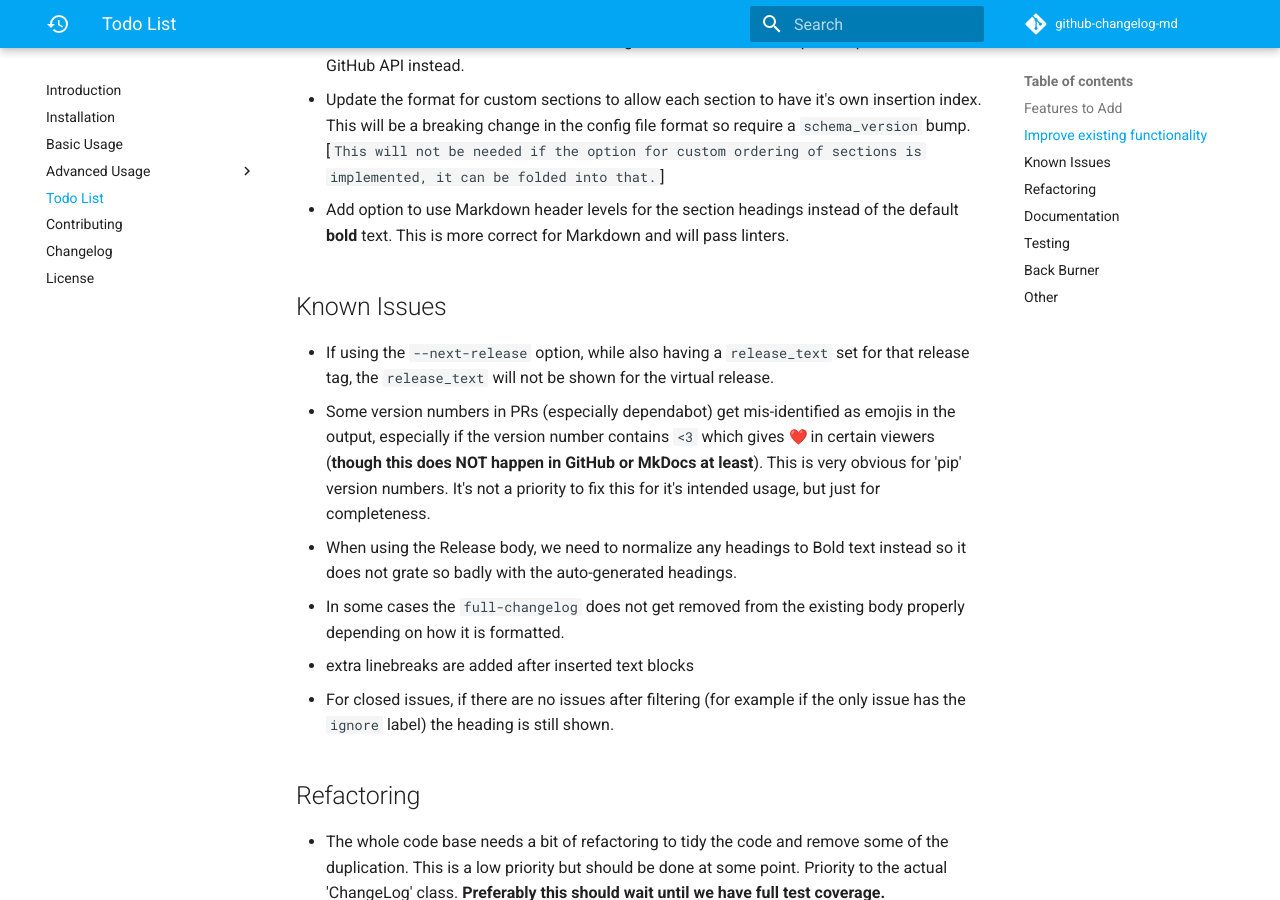
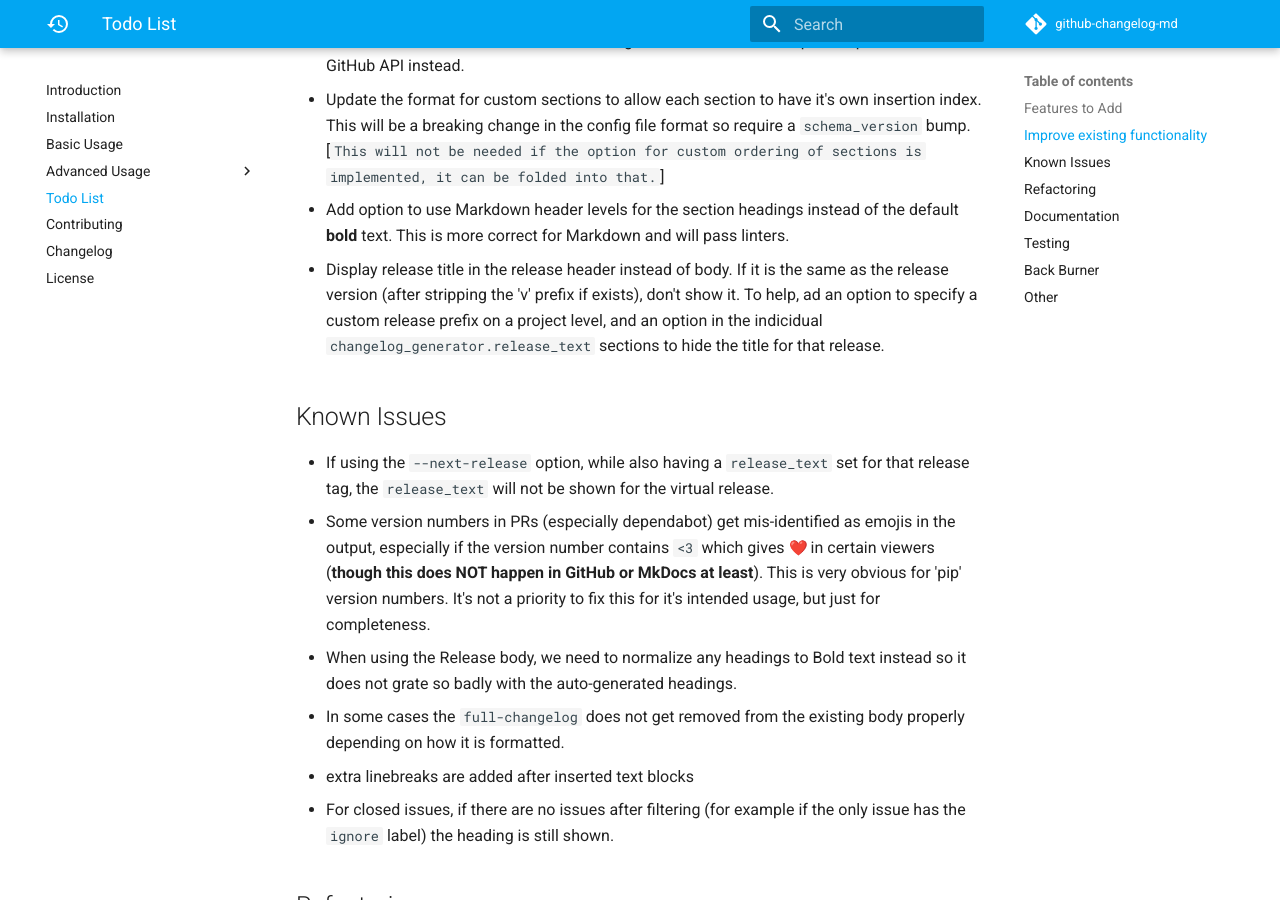
Before and after one commit to seapagan/github-changelog-md, an MkDocs documentation site: the page built from docs/todo.md, in a window 1280 px wide and 900 px high, scrolled down 1815 px. Built offline with MkDocs 1.6.1 and Material for MkDocs 9.7.7, drawn with Linux system fonts in a browser that asks for light colours; emoji names are drawn with the system emoji font; comment, search, counter and statistics services are not loaded.

Commit message:
Update TODO.md

```diff
--- a/TODO.md
+++ b/TODO.md
@@ -73,6 +73,11 @@ in the next release.
 - Add option to use Markdown header levels for the section headings instead of
   the default **bold** text. This is more correct for Markdown and will pass
   linters.
+- Display release title in the release header instead of body. If it is the
+  same as the release version (after stripping the 'v' prefix if exists), don't
+  show it. To help, ad an option to specify a custom release prefix on a project
+  level, and an option in the indicidual `changelog_generator.release_text`
+  sections to hide the title for that release.
 
 ## Known Issues
 
```
